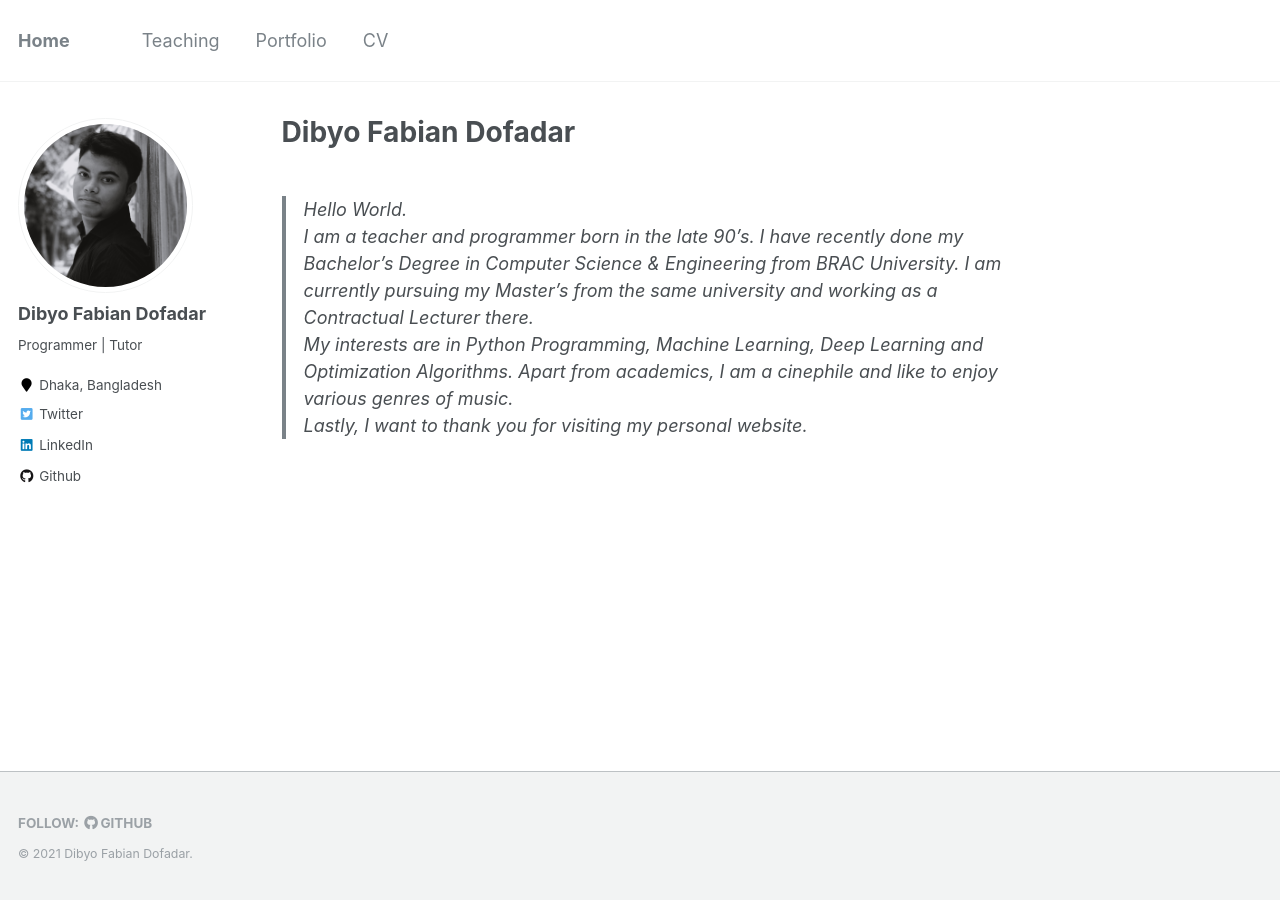
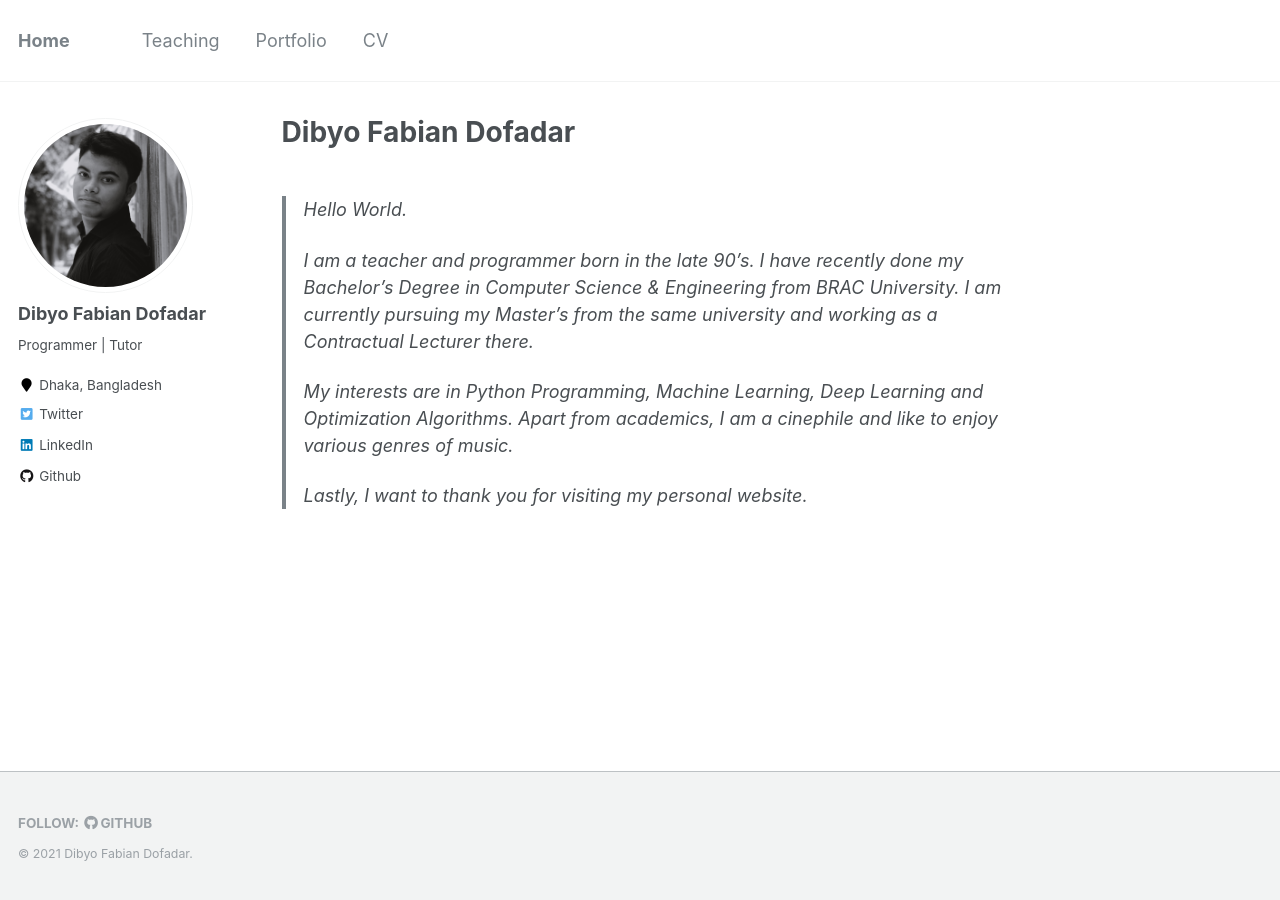
Before and after one commit to fabian-dibyo/fabian-dibyo.github.io, a Jekyll site: the page built from _pages/about.md, in a window 1280 px wide. Built offline with Jekyll 4.4.1, drawn with Linux system fonts in a browser that asks for light colours.

```diff
--- a/_pages/about.md
+++ b/_pages/about.md
@@ -8,7 +8,10 @@ redirect_from:
   - /about.html
 ---
 
-> Hello World. \\
-> I am a teacher and programmer born in the late 90's. I have recently done my Bachelor's Degree in Computer Science & Engineering from BRAC University. I am currently pursuing my Master's from the same university and working as a Contractual Lecturer there. \\
-> My interests are in Python Programming, Machine Learning, Deep Learning and Optimization Algorithms. Apart from academics, I am a cinephile and like to enjoy various genres of music. \\
+> Hello World.
+>
+> I am a teacher and programmer born in the late 90's. I have recently done my Bachelor's Degree in Computer Science & Engineering from BRAC University. I am currently pursuing my Master's from the same university and working as a Contractual Lecturer there.
+>
+> My interests are in Python Programming, Machine Learning, Deep Learning and Optimization Algorithms. Apart from academics, I am a cinephile and like to enjoy various genres of music.
+>
 > Lastly, I want to thank you for visiting my personal website.
```
